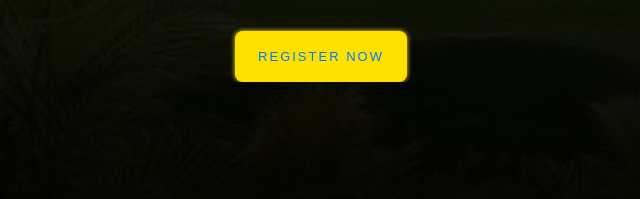
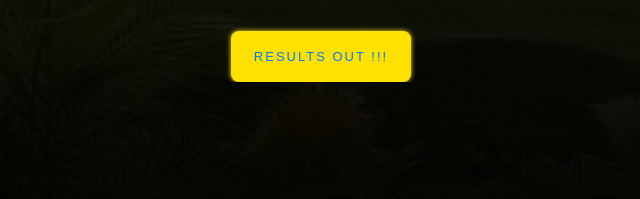
Before and after one commit to samirahamath/VARIT2K25, a website with bundled scripts: page index.html in a window 1280 px wide. Shown: the part 539-738 px from the top of the page, 304-944 px from the left. Built offline with nearby package versions, Linux system fonts and the light colour scheme; files whose address does not match are found by name; a web font is replaced by a local one.

Commit message:
Update index.html

```diff
--- a/index.html
+++ b/index.html
@@ -101,7 +101,7 @@
                             <p class="wow fadeInLeft" data-wow-duration="1s" data-wow-delay=".5s">Welcomes You All !!!</p>
                             <li class="reg-btn">
                                 <button class="shadow__btn">
-                                    <a class="nav-link click-scroll" href="register/register.html">Register Now</a>
+                                    <a class="nav-link click-scroll" href="register/register.html">Results out !!!</a>
                                 </button>
                             </li>
                         </div>
```
